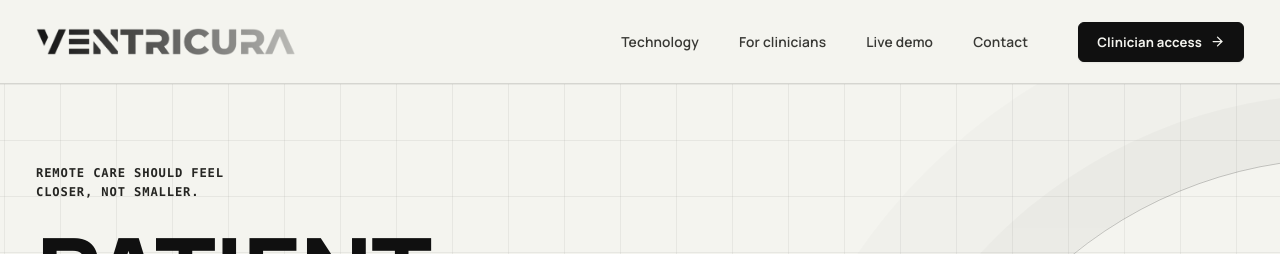
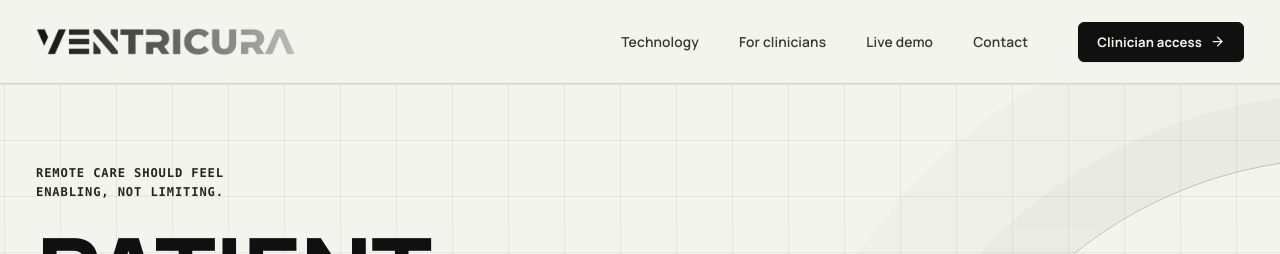
Before and after one commit to Scydarius/pulsewindowtelehealth, a React (Vite) app: page / in a window 1280 px wide. Shown: the top 254 px of the page. Built offline with nearby package versions, Linux system fonts and the light colour scheme; no server answers.

Commit message:
Update landing page hero kicker to: Remote care should feel enabling, not limiting

```diff
--- a/src/pages/LandingPage.tsx
+++ b/src/pages/LandingPage.tsx
@@ -102,7 +102,7 @@ export function LandingPage() {
     <section className="v6-hero">
       <div className="v6-grid" aria-hidden="true" />
       <div className="v6-hero-copy">
-        <p className="v6-kicker">Remote care should feel<br />closer, not smaller.</p>
+        <p className="v6-kicker">Remote care should feel<br />enabling, not limiting.</p>
         <h1>PATIENT CARE,<br />WITHOUT THE<br /><em>EXTRA SYSTEMS.</em></h1>
         <p className="v6-intro">Ventricura is a clinician-led telehealth workspace for the parts of care that happen before, during and after a video call.</p>
         <div className="v6-actions"><Link to="/contact">Talk to our team <ArrowRight size={17} /></Link><Link to="/demo">Open live demo <ArrowRight size={17} /></Link></div>
```
